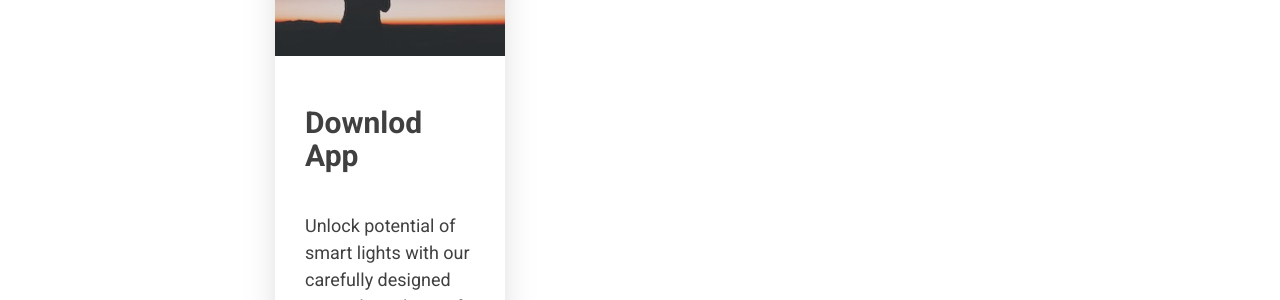
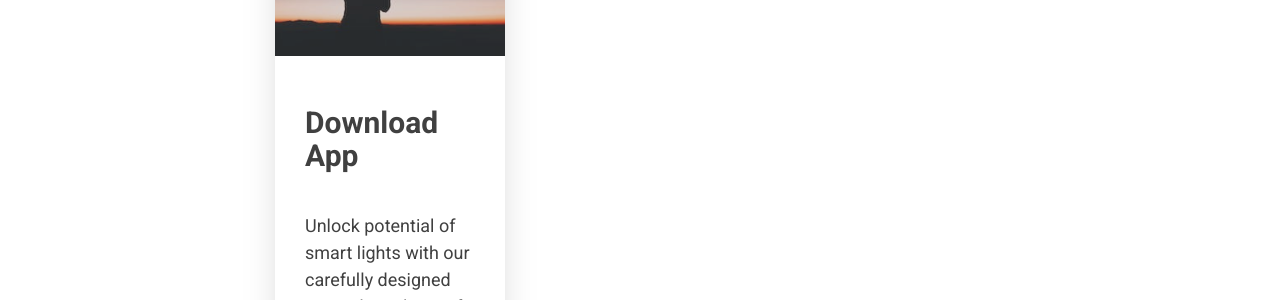
Before and after one commit to huehello/website, a Jekyll site: the page built from index.md, in a window 1280 px wide and 900 px high, scrolled down 1309 px. Shown: the part 155-455 px from the top of the window. Built offline with Jekyll 4.4.1, drawn with Linux system fonts in a browser that asks for light colours; nearby versions of some CDN libraries.

Commit message:
spelling correction

```diff
--- a/index.md
+++ b/index.md
@@ -11,7 +11,7 @@ bigimg: img/homepage_light.jpeg
 imgcss="md-card_image_checkout_blogs"
  %}
 
- {% include material_card.html title="Downlod App" description="Unlock potential of smart lights with our carefully designed app. It has plenty of features to make your life easy and full of ..."
+ {% include material_card.html title="Download App" description="Unlock potential of smart lights with our carefully designed app. It has plenty of features to make your life easy and full of ..."
  url="/apps/huehello/"
 imgcss="md-card_image_download_app"
 cta="Try App"
```
